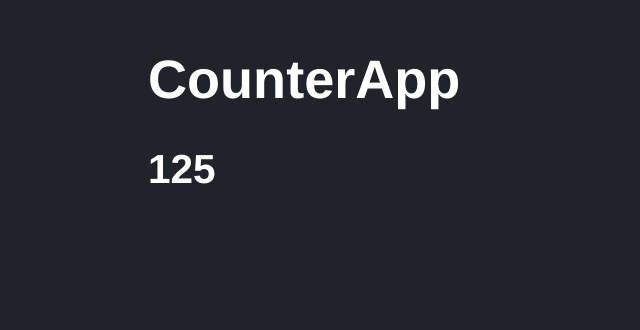
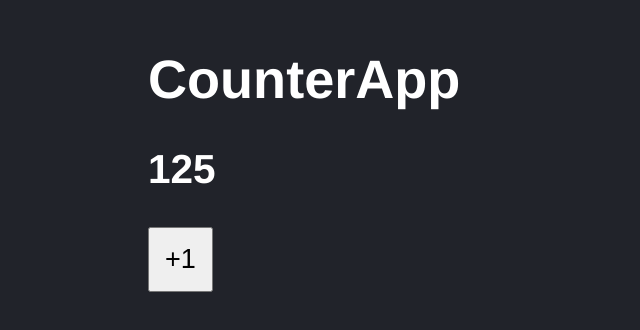
Before and after one commit to cleonsc/react-course-vite, a React (Vite) app: page / in a window 1280 px wide. Shown: the part 136-466 px from the top of the page, without its empty margins (0-640 px from the left). Built offline with nearby package versions, Linux system fonts and the light colour scheme.

Commit message:
[add] events - click event

```diff
--- a/src/CounterApp.jsx
+++ b/src/CounterApp.jsx
@@ -1,10 +1,15 @@
 import PropTypes from 'prop-types';
+
+const handleAdd = (event) => {
+  console.log(event)
+}
 
 const CounterApp = ({ value }) => {
   return (
     <>
       <h1>CounterApp</h1>
-      <h2>{value}</h2>
+      <h2> {value} </h2>
+      <button onClick={ handleAdd }> +1 </button>
     </>
   )
 }
--- a/src/styles.css
+++ b/src/styles.css
@@ -5,3 +5,7 @@
     font-size: 1.3rem;
     padding:70px
 }
+button{
+    padding: 15px;
+    font-size: 1.3rem;
+}
```
